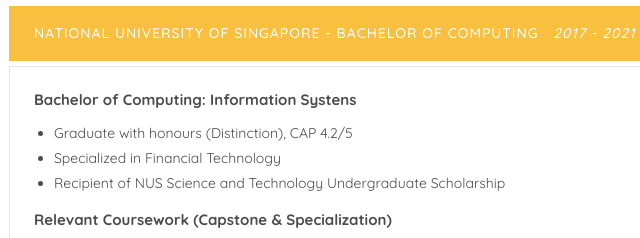
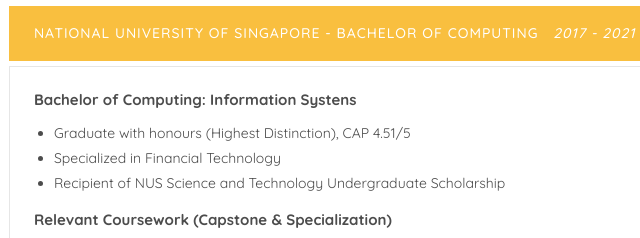
Before and after one commit to ZhangRuichun/portfolio, a plain HTML site: page index.html in a window 1280 px wide. Shown: the part 1940-2178 px from the top of the page, 378-1018 px from the left. Drawn offline with nearby package versions, Linux system fonts and the light colour scheme; files whose address does not match are found by name; a web font is replaced by a local one.

```diff
--- a/index.html
+++ b/index.html
@@ -212,7 +212,7 @@ Copyright &copy;<script>document.write(new Date().getFullYear());</script> All r
 									            <div class="row">
 													<p style="font-size: 15px; margin-left: 20px;"><strong>Bachelor of Computing: Information Systens</strong></p>
 													<ul style='margin-top: -15px;'>
-														<li style="font-size: 14px;">Graduate with honours (Distinction), CAP 4.2/5</li>
+														<li style="font-size: 14px;">Graduate with honours (Highest Distinction), CAP 4.51/5</li>
 														<li style="font-size: 14px;">Specialized in Financial Technology</li>
 														<li style="font-size: 14px;">Recipient of NUS Science and Technology Undergraduate Scholarship </li>
 													</ul>
@@ -293,7 +293,6 @@ Copyright &copy;<script>document.write(new Date().getFullYear());</script> All r
 					               </div>
 					               <div class="timeline-label">
 					                  <h2><a href="#">Data Analyst @ Sea Group Pte. Ltd</a> <span>Jun. 2021 - Now | Singapore</span></h2>
-
 					               </div>
 					            </div>
 					         </article>
```
